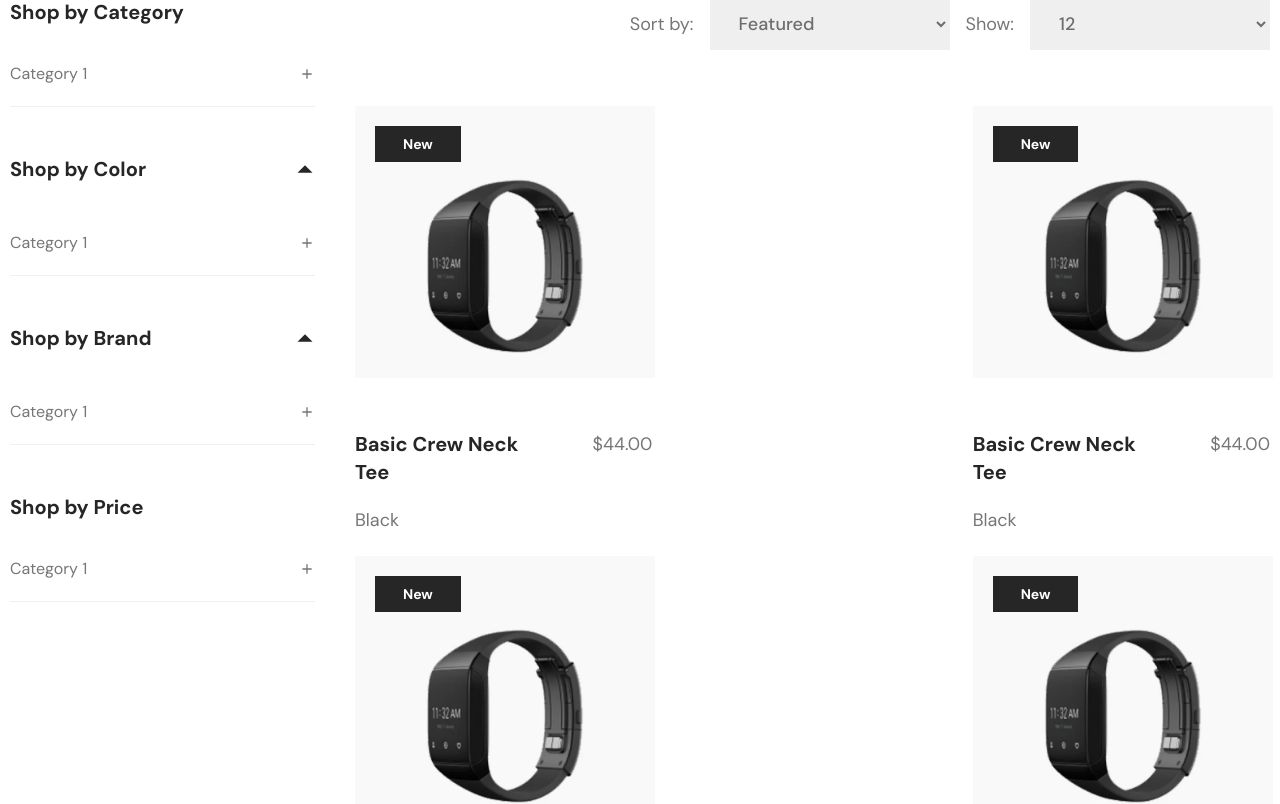
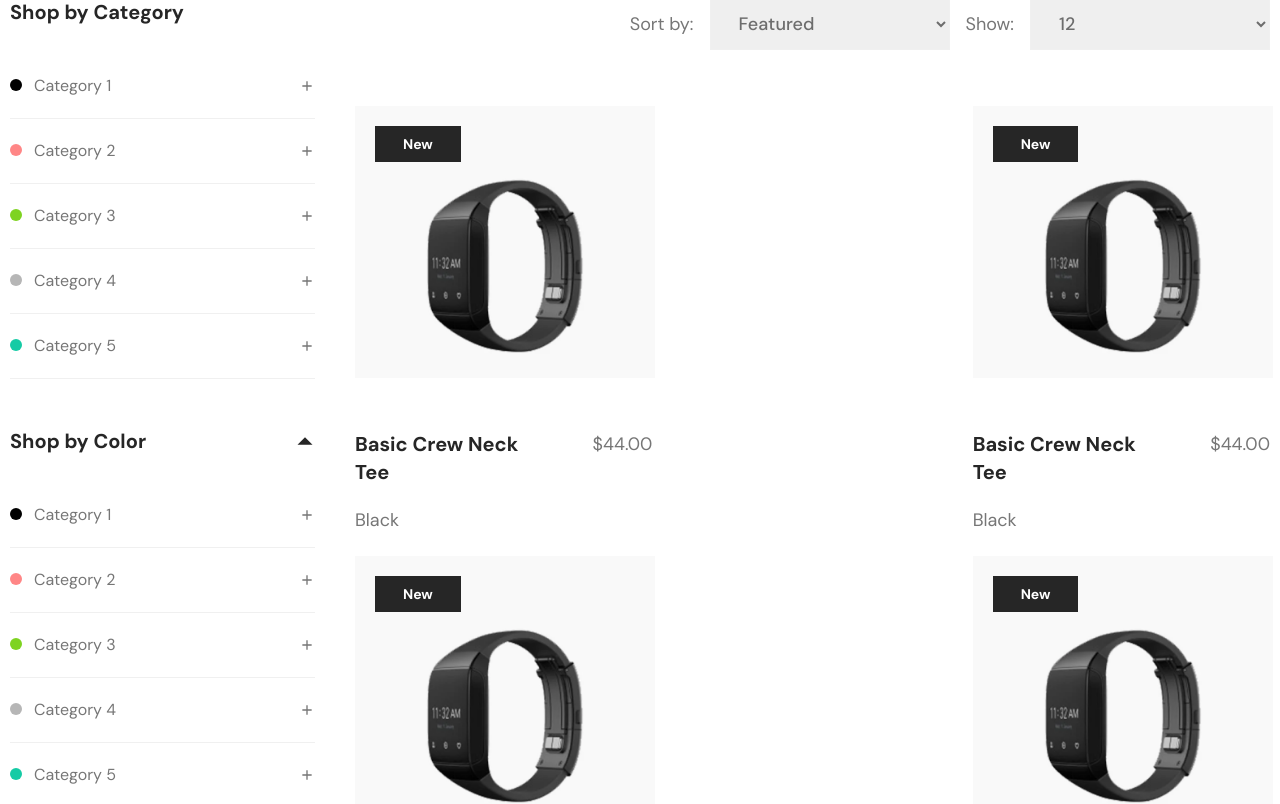
Before and after one commit to Tamim-dev/Orebi, a React (Create React App) app: page /shop in a window 1280 px wide. Shown: the part 480-1284 px from the top of the page. Built offline with nearby package versions, Linux system fonts and the light colour scheme.

Commit message:
Category part dynamic done

```diff
--- a/src/components/layout/Leftsidebarheading.js
+++ b/src/components/layout/Leftsidebarheading.js
@@ -3,7 +3,7 @@ import { useState } from "react";
 import { GoTriangleDown, GoTriangleUp } from "react-icons/go";
 import Leftsidebaritem from "./Leftsidebaritem";
 
-const Leftsidebarheading = ({ dropdown,droptilte}) => {
+const Leftsidebarheading = ({ dropdown, droptilte }) => {
   let [drop, setDrop] = useState(dropdown);
   let [showicon, setShowicon] = useState(dropdown);
 
@@ -12,33 +12,112 @@ const Leftsidebarheading = ({ dropdown,droptilte}) => {
       {drop ? (
         <div
           onClick={() => setShowicon(!showicon)}
-          className=" flex cursor-pointer items-center justify-between mb-12"
+          className=" mb-12 flex cursor-pointer items-center justify-between"
         >
           <h2 className=" font-dm text-xl font-bold text-cdrop ">
             {droptilte}
           </h2>
-          {showicon ? <GoTriangleUp className=" font-dm text-xl font-bold text-cdrop "/> : <GoTriangleDown className=" font-dm text-xl font-bold text-cdrop "/>}
+          {showicon ? (
+            <GoTriangleUp className=" font-dm text-xl font-bold text-cdrop " />
+          ) : (
+            <GoTriangleDown className=" font-dm text-xl font-bold text-cdrop " />
+          )}
         </div>
       ) : (
         <div>
-          <h2 className=" font-dm text-xl font-bold text-cdrop mb-9">
-          {droptilte}
-        </h2>
+          <h2 className=" mb-12 font-dm text-xl font-bold text-cdrop">
+            {droptilte}
+          </h2>
         </div>
-
       )}
       {showicon && (
         <>
-          <Leftsidebaritem subcategory={true} title="Category 1">
-            <h2 className="font-dm text-cGrey py-5 border-b border-solid border-[#F0F0F0]">dfdfdsafdsfdsfd</h2>
+          <Leftsidebaritem subcategory={true} title="Category 1" color="black">
+            <h2 className="border-b border-solid border-[#F0F0F0] py-5 font-dm text-cGrey">
+              Item 1
+            </h2>
+          </Leftsidebaritem>
+          <Leftsidebaritem
+            subcategory={true}
+            title="Category 2"
+            color="#FF8686"
+          >
+            <h2 className="border-b border-solid border-[#F0F0F0] py-5 font-dm text-cGrey">
+              Item 1
+            </h2>
+          </Leftsidebaritem>
+          <Leftsidebaritem
+            subcategory={true}
+            title="Category 3"
+            color="#7ED321"
+          >
+            <h2 className="border-b border-solid border-[#F0F0F0] py-5 font-dm text-cGrey">
+              Item 1
+            </h2>
+          </Leftsidebaritem>
+          <Leftsidebaritem
+            subcategory={true}
+            title="Category 4"
+            color="#B6B6B6"
+          >
+            <h2 className="border-b border-solid border-[#F0F0F0] py-5 font-dm text-cGrey">
+              Item 1
+            </h2>
+          </Leftsidebaritem>
+          <Leftsidebaritem
+            subcategory={true}
+            title="Category 5"
+            color="#15CBA5"
+          >
+            <h2 className="border-b border-solid border-[#F0F0F0] py-5 font-dm text-cGrey">
+              Item 1
+            </h2>
           </Leftsidebaritem>
         </>
       )}
 
       {!drop && (
         <>
-          <Leftsidebaritem subcategory={true} title="Category 1">
-            <h2 className=" font-dm text-cGrey py-5 border-b border-solid border-[#F0F0F0]">dfdfdsafdsfdsfd</h2>
+          <Leftsidebaritem subcategory={true} title="Category 1" color="black">
+            <h2 className="border-b border-solid border-[#F0F0F0] py-5 font-dm text-cGrey">
+              Item 1
+            </h2>
+          </Leftsidebaritem>
+          <Leftsidebaritem
+            subcategory={true}
+            title="Category 2"
+            color="#FF8686"
+          >
+            <h2 className="border-b border-solid border-[#F0F0F0] py-5 font-dm text-cGrey">
+              Item 1
+            </h2>
+          </Leftsidebaritem>
+          <Leftsidebaritem
+            subcategory={true}
+            title="Category 3"
+            color="#7ED321"
+          >
+            <h2 className="border-b border-solid border-[#F0F0F0] py-5 font-dm text-cGrey">
+              Item 1
+            </h2>
+          </Leftsidebaritem>
+          <Leftsidebaritem
+            subcategory={true}
+            title="Category 4"
+            color="#B6B6B6"
+          >
+            <h2 className="border-b border-solid border-[#F0F0F0] py-5 font-dm text-cGrey">
+              Item 1
+            </h2>
+          </Leftsidebaritem>
+          <Leftsidebaritem
+            subcategory={true}
+            title="Category 5"
+            color="#15CBA5"
+          >
+            <h2 className="border-b border-solid border-[#F0F0F0] py-5 font-dm text-cGrey">
+              Item 1
+            </h2>
           </Leftsidebaritem>
         </>
       )}
--- a/src/components/layout/Leftsidebaritem.js
+++ b/src/components/layout/Leftsidebaritem.js
@@ -10,17 +10,25 @@ const Leftsidebaritem = (props) => {
       {drop ? (
         <div
           onClick={() => setShowicon(!showicon)}
-          className=" flex cursor-pointer items-center justify-between border-b border-solid border-[#F0F0F0]"
+          className=" mt-5 flex cursor-pointer items-center justify-between border-b border-solid border-[#F0F0F0]"
         >
-          <h2 className=" font-dm text-cGrey mb-5 ">{props.title}</h2>
+          <h2 className=" mb-5 font-dm text-cGrey ">
+            {props.color && (
+              <span
+                className=" mr-3 inline-block h-3 w-3 rounded-full"
+                style={{ background: props.color }}
+              ></span>
+            )}
+            {props.title}
+          </h2>
           {showicon ? (
-            <BiMinus className="text-cGrey mb-5" />
+            <BiMinus className="mb-5 text-cGrey" />
           ) : (
-            <BiPlus className="text-cGrey mb-5" />
+            <BiPlus className="mb-5 text-cGrey" />
           )}
         </div>
       ) : (
-        <h2 className=" font-dm text-cGrey mb-5">{props.title}</h2>
+        <h2 className=" mb-5 font-dm text-cGrey">{props.title}</h2>
       )}
 
       {showicon && <div>{props.children}</div>}
```
